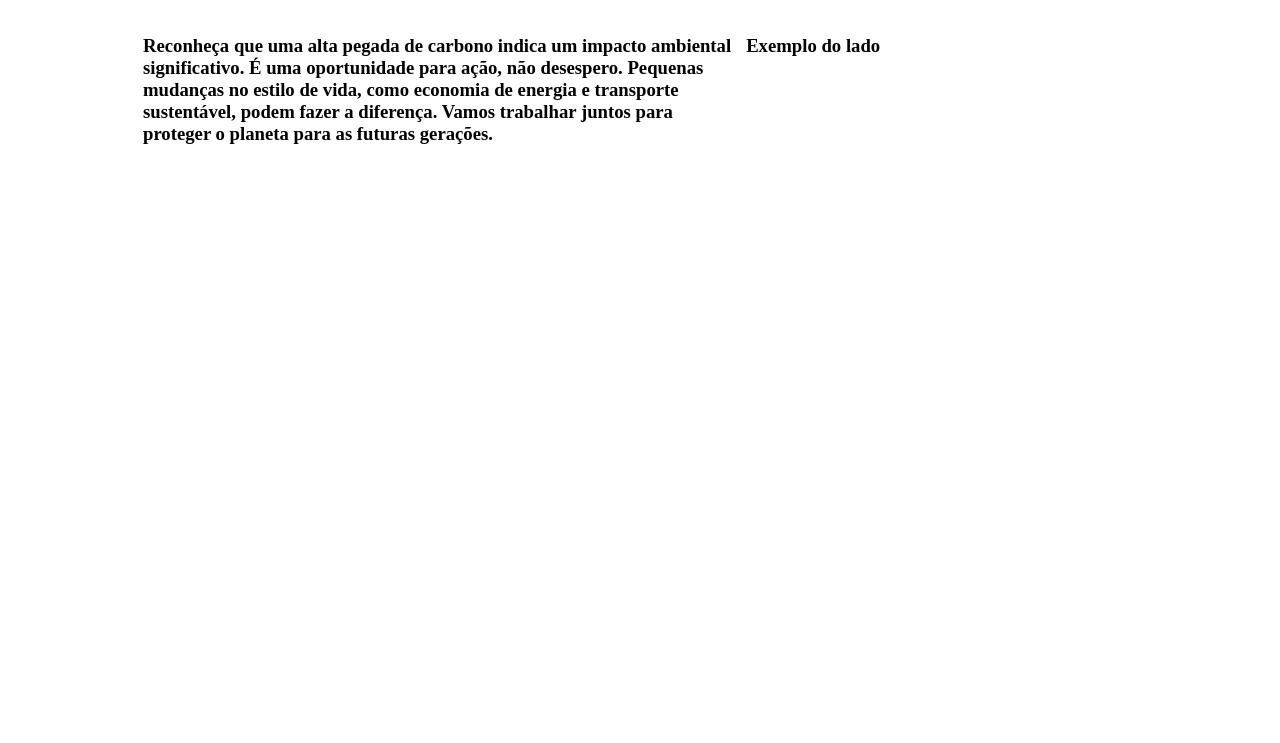
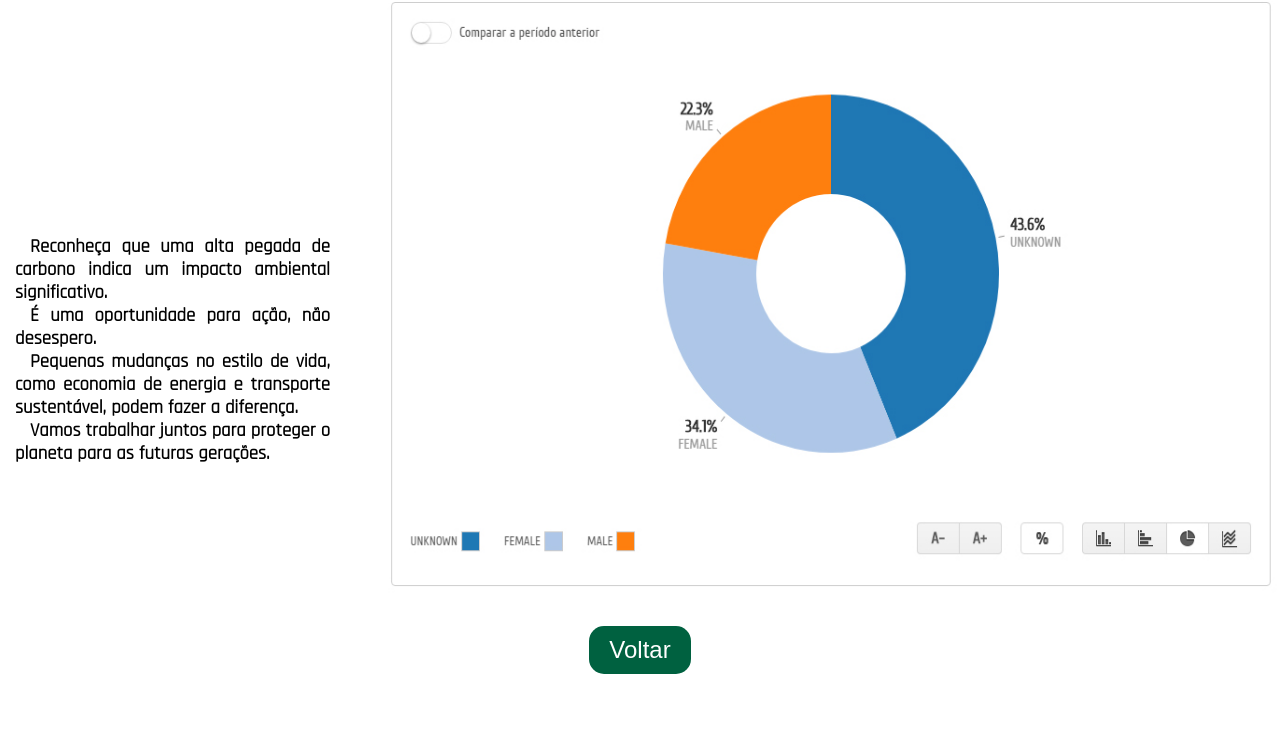
Before and after one commit to ArnaldSouza/AC2-WEB, a plain HTML site: page dashboard.html in a window 1280 px wide. Shown: the part 57-800 px from the top of the page. Drawn offline with Linux system fonts and the light colour scheme; a web font is replaced by a local one.

Commit message:
Mudanças na index e no dashboard

```diff
--- a/dashboard.html
+++ b/dashboard.html
@@ -1,30 +1,43 @@
 <!DOCTYPE html>
 <html lang="en">
+
 <head>
-    <meta charset="UTF-8" />
-    <meta http-equiv="X-UA-Compatible" content="IE=edge" />
-    <meta name="viewport" content="width=device-width, initial-scale=1.0" />
+  <meta charset="UTF-8">
+  <meta name="viewport" content="width=device-width, initial-scale=1.0">
   <link rel="stylesheet" href="./src/css/dashboard.css" />
   <link rel="stylesheet" href="./src/css/reset.css" />
 
   <title>Dashboard</title>
 </head>
+
 <body>
   <h1>A sua pegada de carbono mensal é de <label for=" ">Valor final</label> </h1>
 
-    <div>
+  <div class="dash">
 
-    <h3>Reconheça que uma alta pegada de carbono indica um impacto ambiental<br>
-        significativo. É uma oportunidade para ação, não desespero. Pequenas<br>
-        mudanças no estilo de vida, como economia de energia e transporte   <br>
-        sustentável, podem fazer a diferença. Vamos trabalhar juntos para   <br>
-        proteger o planeta para as futuras gerações.
+    <div class="space">
+      <h3>Reconheça que uma alta pegada de carbono indica um impacto ambiental
+        significativo.
       </h3>
+      <h3>É uma oportunidade para ação, não desespero.</h3>
+      <h3>Pequenas mudanças no estilo de vida, como economia de energia e transporte sustentável, podem fazer a
+        diferença.
+      </h3>
+      <h3>Vamos trabalhar juntos para proteger o planeta para as futuras gerações.</h3>
+    </div>
+
+    <div class="graphic">
       <h3>
-      Exemplo do lado
+        <img src="./src/img/graphic.jpg" alt="graphic" width="900px" height="600px">
       </h3>
+    </div>
 
   </div>
+  <div>
+    <a href="index.html"><button class="botao">Voltar</button></a>
+  </div>
+
+
 </body>
 
 </html>
--- a/src/css/dashboard.css
+++ b/src/css/dashboard.css
@@ -1,15 +1,53 @@
+@import url('https://fonts.googleapis.com/css2?family=Londrina+Solid&display=swap');
+@import url('https://fonts.googleapis.com/css2?family=League+Gothic&display=swap');
+@import url('https://fonts.googleapis.com/css2?family=Inter&display=swap');
+@import url('https://fonts.googleapis.com/css2?family=Rajdhani&display=swap');
+
 h1{
+    font-family: 'Londrina Solid', sans-serif;
     text-align: center;
     padding-top: 15px;
 }
 
 h3{
-    text-align: left;
-    padding-top: 40px;
+    font-family: 'Rajdhani', sans-serif;
+    text-align: justify;
+    text-indent: 15px;
     padding-left: 15px;
 }
 
-div{
+a:link{
+    text-decoration: none;
+}
+
+.dash{
     display: flex;
-    margin-left: 10%;
 }
+
+.space{
+    margin-top: 15rem;
+}
+
+.graphic{
+    margin-left: 20px;
+}
+
+.botao {
+    font-family: 'Londrina Solid', sans-serif;
+    font-size: 24px;
+    background-color: #006140;
+    color: #FFFFFF;
+    cursor: pointer;
+    padding: 10px 20px;
+    border: none;
+    border-radius: 15px;
+    margin-left: auto;
+    margin-right: auto;
+    display: block;
+    margin-top: 25px;
+    margin-bottom: 20px;
+}
+
+.botao:hover {
+    background-color: rgba(0, 97, 69, 0.8);
+}
--- a/src/css/style.css
+++ b/src/css/style.css
@@ -5,7 +5,7 @@
 
 h1 {
     text-align: center;
-    margin-top: 100px;
+    margin-top: 25px;
     font-family: 'Londrina Solid', sans-serif;
     font-size: 36px;
     color: #006140;
@@ -37,6 +37,7 @@ body {
 
 a:link {
     text-decoration: none;
+    color: #000000;
 }
 
 a:visited {
@@ -45,7 +46,7 @@ a:visited {
 }
 
 a:hover {
-    color: #262626;
+    color: #000000;
 }
 
 .ods {
@@ -71,7 +72,7 @@ a:hover {
     margin-left: auto;
     margin-right: auto;
     display: block;
-    margin-top: 80px;
+    margin-top: 150px;
 }
 
 .botao:hover {
@@ -88,11 +89,26 @@ a:hover {
     margin: 0;
     padding: 0;
     display: flex;
-    overflow: hidden;
+
 }
 
 .rdp {
-    margin-top: 350px;
+    margin-top: 175px;
     display: flex;
-    overflow: hidden;
 }
+
+.bt{
+    font-family: 'Londrina Solid', sans-serif;
+    font-size: 24px;
+    background-color: #006140;
+    color: #FFFFFF;
+    cursor: pointer;
+    padding: 10px 20px;
+    border: none;
+    border-radius: 15px;
+    margin-left: auto;
+    margin-right: auto;
+    display: block;
+    margin-top: 25px;
+    margin-bottom: 20px;
+}
```
Also changed, not shown: index.html (+1 -1 lines), sobre.html (+7 -10 lines), src/img/graphic.jpg (added). Lines whose indentation alone changed are shown as unchanged.
